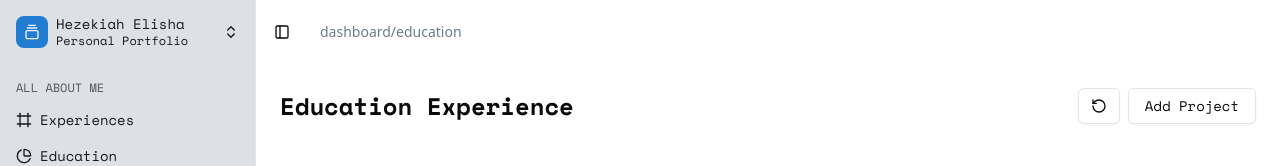
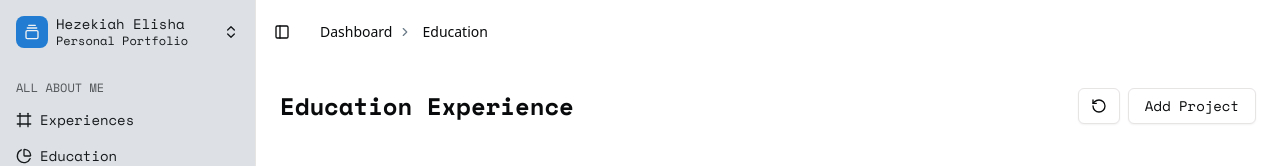
Before and after one commit to Hezekiah-Elisha/personal-portfolio, a Next.js app: page /dashboard/education in a window 1280 px wide. Shown: the top 166 px of the page. Built offline with nearby package versions, Linux system fonts and the light colour scheme; no server answers.

Commit message:
feat: Refactor PortBreadcrumb component to improve path handling and display; replace static breadcrumb with dynamic generation

```diff
--- a/src/app/dashboard/education/page.jsx
+++ b/src/app/dashboard/education/page.jsx
@@ -199,31 +199,6 @@ export default function page() {
                 <CardDescription>
                   {education.degree || "No degree specified"}
                 </CardDescription>
-                <CardAction>
-                  <Dialog>
-                    <DialogTrigger asChild>
-                      <Button variant="outline" className="cursor-pointer">
-                        View
-                      </Button>
-                    </DialogTrigger>
-                    <DialogContent className="sm:max-w-[425px] font-space-mono">
-                      <DialogHeader>
-                        <DialogTitle className="capitalize">
-                          {education.institution}
-                        </DialogTitle>
-                        <DialogDescription>
-                          <TechStack techStack={education.skills} />
-                        </DialogDescription>
-                      </DialogHeader>
-                      <DialogFooter>
-                        <DialogClose asChild>
-                          <Button variant="outline">Cancel</Button>
-                        </DialogClose>
-                        <Button type="submit">Add Project</Button>
-                      </DialogFooter>
-                    </DialogContent>
-                  </Dialog>
-                </CardAction>
               </CardHeader>
               <CardContent>
                 <p className="text-sm text-muted-foreground">
--- a/src/components/PortBreadcrumb.jsx
+++ b/src/components/PortBreadcrumb.jsx
@@ -9,17 +9,31 @@ import {
   BreadcrumbSeparator,
 } from "@/components/ui/breadcrumb";
 import { usePathname } from "next/navigation";
-import { Separator } from "./ui/separator";
+import Link from "next/link";
 
 export default function PortBreadcrumb() {
+  const pathname = usePathname();
+  const pathParts = pathname.split("/").filter((part) => part); // Filter out empty parts
+  const capitalizedPathParts = pathParts.map(
+    (part) => part.charAt(0).toUpperCase() + part.slice(1)
+  );
   return (
     <Breadcrumb className="text-sm">
       <BreadcrumbList>
-        <BreadcrumbItem>
-          <BreadcrumbPage className="text-muted-foreground">
-            {usePathname().replace("/", "") || "Dashboard"}
-          </BreadcrumbPage>
-        </BreadcrumbItem>
+        {capitalizedPathParts.map((part, index) => (
+          <BreadcrumbItem key={index}>
+            <BreadcrumbLink asChild>
+              <Link
+                href={`/${String(
+                  pathParts.slice(0, index + 1).join("/")
+                ).trim()}`}
+              >
+                <BreadcrumbPage>{String(part).trim()}</BreadcrumbPage>
+              </Link>
+            </BreadcrumbLink>
+            {index < capitalizedPathParts.length - 1 && <BreadcrumbSeparator />}
+          </BreadcrumbItem>
+        ))}
       </BreadcrumbList>
     </Breadcrumb>
   );
```
